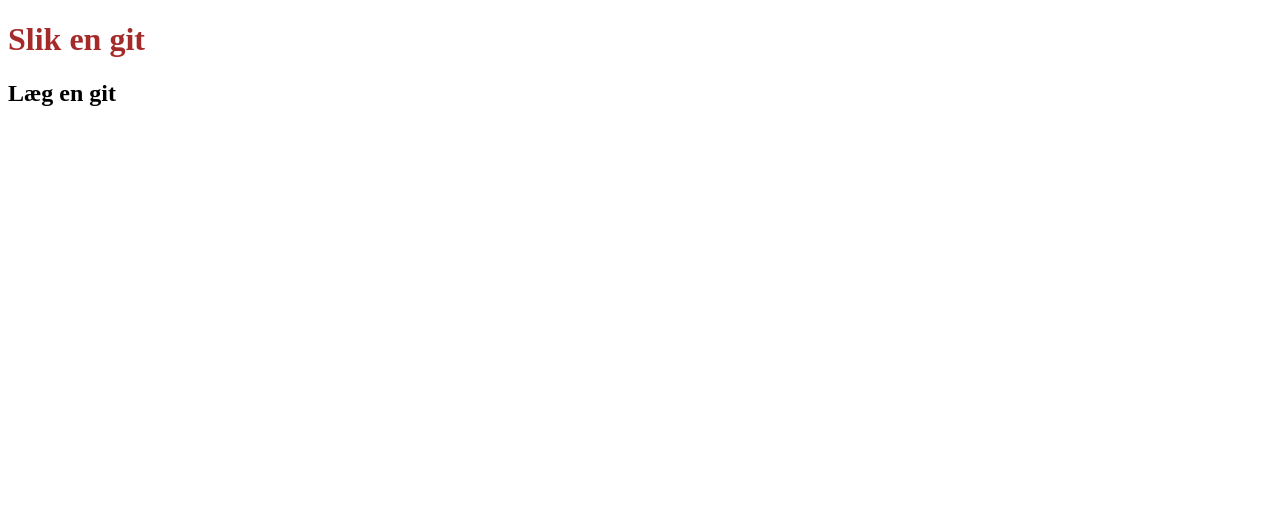
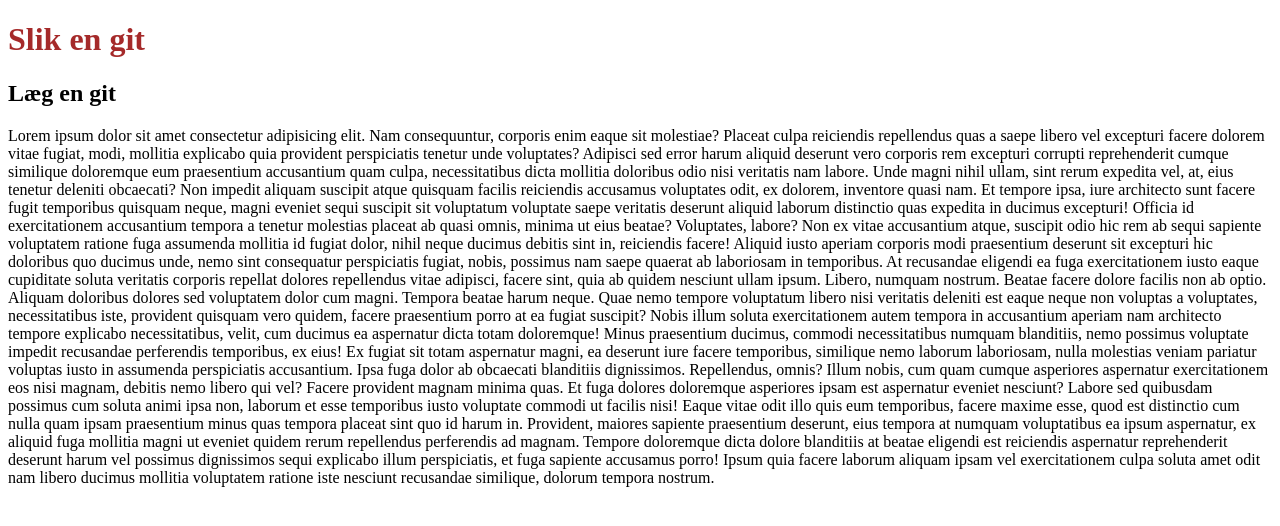
Before and after one commit to SteinDenStore/git-test, a plain HTML site: page index.html in a window 1280 px wide. Drawn offline with Linux system fonts and the light colour scheme.

Commit message:
Tilføjet lorem

```diff
--- a/index.html
+++ b/index.html
@@ -9,5 +9,60 @@
   <body>
     <h1>Slik en git</h1>
     <h2>Læg en git</h2>
+    <p>
+      Lorem ipsum dolor sit amet consectetur adipisicing elit. Nam consequuntur,
+      corporis enim eaque sit molestiae? Placeat culpa reiciendis repellendus
+      quas a saepe libero vel excepturi facere dolorem vitae fugiat, modi,
+      mollitia explicabo quia provident perspiciatis tenetur unde voluptates?
+      Adipisci sed error harum aliquid deserunt vero corporis rem excepturi
+      corrupti reprehenderit cumque similique doloremque eum praesentium
+      accusantium quam culpa, necessitatibus dicta mollitia doloribus odio nisi
+      veritatis nam labore. Unde magni nihil ullam, sint rerum expedita vel, at,
+      eius tenetur deleniti obcaecati? Non impedit aliquam suscipit atque
+      quisquam facilis reiciendis accusamus voluptates odit, ex dolorem,
+      inventore quasi nam. Et tempore ipsa, iure architecto sunt facere fugit
+      temporibus quisquam neque, magni eveniet sequi suscipit sit voluptatum
+      voluptate saepe veritatis deserunt aliquid laborum distinctio quas
+      expedita in ducimus excepturi! Officia id exercitationem accusantium
+      tempora a tenetur molestias placeat ab quasi omnis, minima ut eius beatae?
+      Voluptates, labore? Non ex vitae accusantium atque, suscipit odio hic rem
+      ab sequi sapiente voluptatem ratione fuga assumenda mollitia id fugiat
+      dolor, nihil neque ducimus debitis sint in, reiciendis facere! Aliquid
+      iusto aperiam corporis modi praesentium deserunt sit excepturi hic
+      doloribus quo ducimus unde, nemo sint consequatur perspiciatis fugiat,
+      nobis, possimus nam saepe quaerat ab laboriosam in temporibus. At
+      recusandae eligendi ea fuga exercitationem iusto eaque cupiditate soluta
+      veritatis corporis repellat dolores repellendus vitae adipisci, facere
+      sint, quia ab quidem nesciunt ullam ipsum. Libero, numquam nostrum. Beatae
+      facere dolore facilis non ab optio. Aliquam doloribus dolores sed
+      voluptatem dolor cum magni. Tempora beatae harum neque. Quae nemo tempore
+      voluptatum libero nisi veritatis deleniti est eaque neque non voluptas a
+      voluptates, necessitatibus iste, provident quisquam vero quidem, facere
+      praesentium porro at ea fugiat suscipit? Nobis illum soluta exercitationem
+      autem tempora in accusantium aperiam nam architecto tempore explicabo
+      necessitatibus, velit, cum ducimus ea aspernatur dicta totam doloremque!
+      Minus praesentium ducimus, commodi necessitatibus numquam blanditiis, nemo
+      possimus voluptate impedit recusandae perferendis temporibus, ex eius! Ex
+      fugiat sit totam aspernatur magni, ea deserunt iure facere temporibus,
+      similique nemo laborum laboriosam, nulla molestias veniam pariatur
+      voluptas iusto in assumenda perspiciatis accusantium. Ipsa fuga dolor ab
+      obcaecati blanditiis dignissimos. Repellendus, omnis? Illum nobis, cum
+      quam cumque asperiores aspernatur exercitationem eos nisi magnam, debitis
+      nemo libero qui vel? Facere provident magnam minima quas. Et fuga dolores
+      doloremque asperiores ipsam est aspernatur eveniet nesciunt? Labore sed
+      quibusdam possimus cum soluta animi ipsa non, laborum et esse temporibus
+      iusto voluptate commodi ut facilis nisi! Eaque vitae odit illo quis eum
+      temporibus, facere maxime esse, quod est distinctio cum nulla quam ipsam
+      praesentium minus quas tempora placeat sint quo id harum in. Provident,
+      maiores sapiente praesentium deserunt, eius tempora at numquam
+      voluptatibus ea ipsum aspernatur, ex aliquid fuga mollitia magni ut
+      eveniet quidem rerum repellendus perferendis ad magnam. Tempore doloremque
+      dicta dolore blanditiis at beatae eligendi est reiciendis aspernatur
+      reprehenderit deserunt harum vel possimus dignissimos sequi explicabo
+      illum perspiciatis, et fuga sapiente accusamus porro! Ipsum quia facere
+      laborum aliquam ipsam vel exercitationem culpa soluta amet odit nam libero
+      ducimus mollitia voluptatem ratione iste nesciunt recusandae similique,
+      dolorum tempora nostrum.
+    </p>
   </body>
 </html>
```
